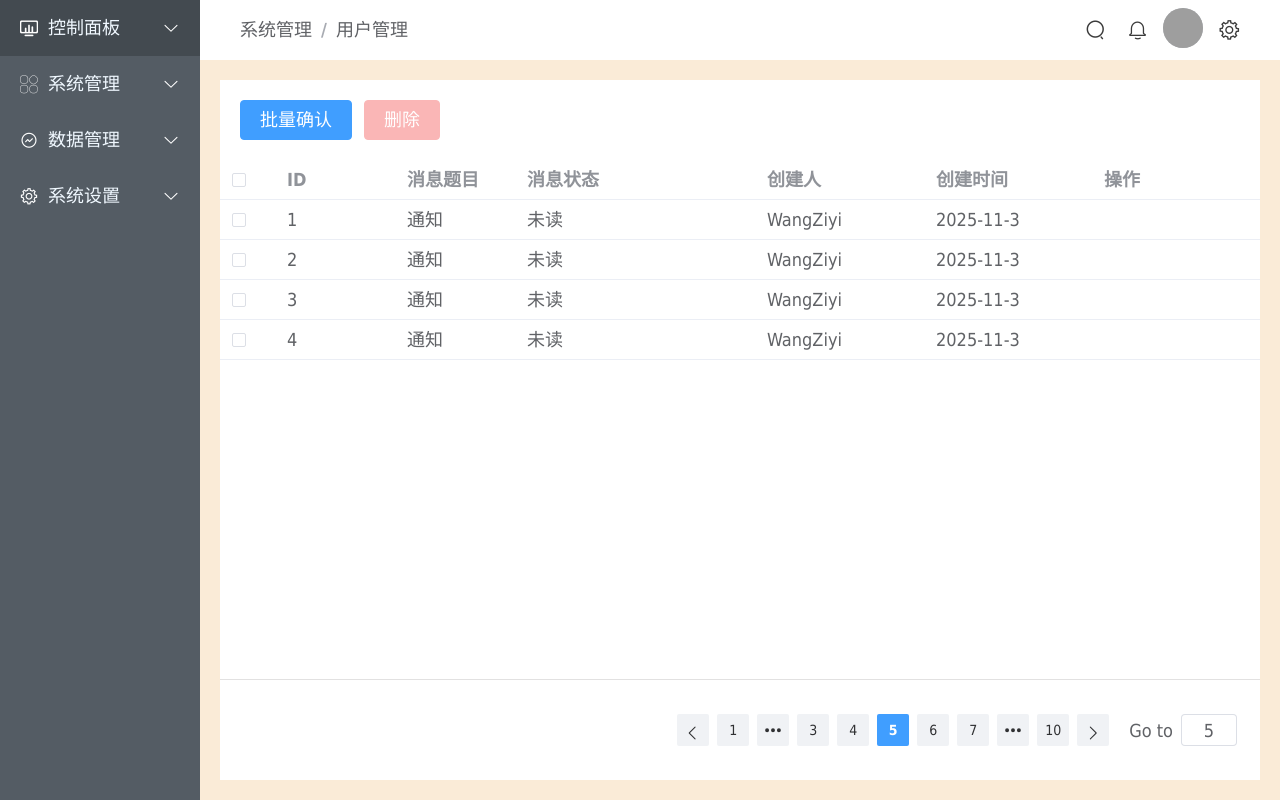
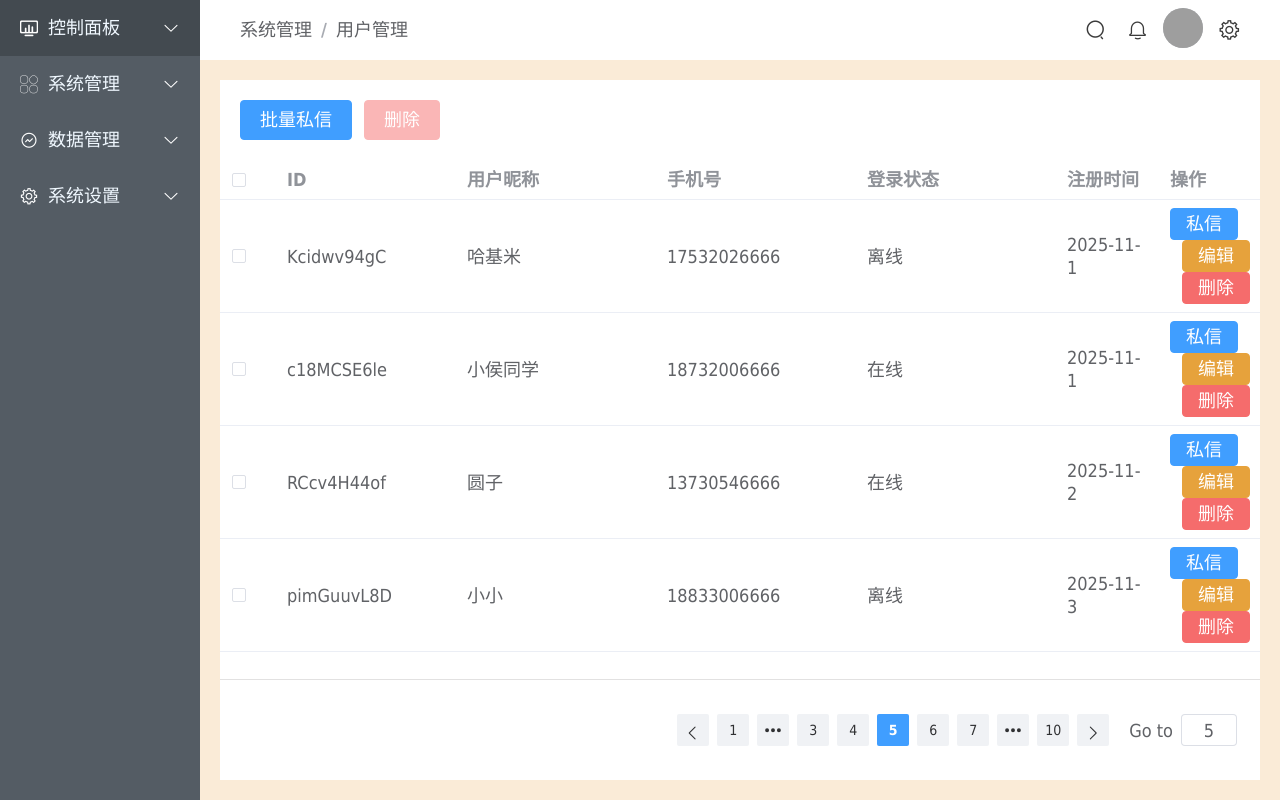
Before and after one commit to wangziyi333/English_FUNNING_LEARN, a Vue app: page /user_mag in a window 1280 px wide. Built offline with nearby package versions, Linux system fonts and the light colour scheme; grey boxes are pictures that could not be loaded; the HTML template or start-up script is replaced by a standard one.

Commit message:
chore: 在列表的操作中加入了按钮的elementplus元素并添加对应行为

```diff
--- a/package.json
+++ b/package.json
@@ -17,6 +17,7 @@
   "dependencies": {
     "chart.js": "^4.5.1",
     "element-plus": "^2.11.7",
+    "nanoid": "^5.1.6",
     "pinia": "^3.0.3",
     "vue": "^3.5.22",
     "vue-router": "^4.6.3"
--- a/src/pages/User_Management.vue
+++ b/src/pages/User_Management.vue
@@ -3,20 +3,30 @@
     <div class="main">
       <!-- 顶部按钮 -->
       <div class="up_button">
-        <el-button type="primary" size="large">批量确认</el-button>
+        <el-button type="primary" size="large">批量私信</el-button>
         <el-button type="danger" size="large" disabled>删除</el-button>
       </div>
       <!-- 消息列表 -->
       <el-table :data="tableData" style="width: 100%">
         <el-table-column type="selection" width="55" />
-        <el-table-column label="ID" width="120">
+        <el-table-column label="ID" width="180">
           <template #default="scope">{{ scope.row.ID }}</template>
         </el-table-column>
-        <el-table-column property="name" label="消息题目" width="120" />
-        <el-table-column property="state" label="消息状态" width="240" show-overflow-tooltip />
-        <el-table-column property="creater" label="创建人" />
-        <el-table-column property="time" label="创建时间" />
-        <el-table-column property="operation" label="操作" />
+        <el-table-column property="name" label="用户昵称" width="200" />
+        <el-table-column property="phone" label="手机号" width="200" />
+        <el-table-column property="state" label="登录状态" width="200" show-overflow-tooltip />
+        <el-table-column property="time" label="注册时间" />
+        <el-table-column property="operation" label="操作">
+          <template #default="scope">
+            <el-button type="primary" @click="privateMessage(scope.$index, scope.row)"
+              >私信</el-button
+            >
+            <el-button type="warning" @click="handleChange(scope.$index, scope.row)"
+              >编辑</el-button
+            >
+            <el-button type="danger" @click="handleDelete(scope.$index, scope.row)">删除</el-button>
+          </template>
+        </el-table-column>
       </el-table>
     </div>
     <!-- 底部页数调节 -->
@@ -42,10 +52,12 @@
 import { useNameStore } from '@/store/nameStore'
 import { ref } from 'vue'
 import type { ComponentSize } from 'element-plus'
+import { customAlphabet } from 'nanoid'
 const { user_management, Breadcrumbs, sys_management } = useNameStore()
 Breadcrumbs[0] = sys_management
 Breadcrumbs[1] = user_management
 
+const nanoid = customAlphabet('ABCDEFGHIJKLMNOPQRSTUVWXYZabcdefghijklmnopqrstuvwxyz0123456789', 10)
 const currentPage3 = ref(5)
 const pageSize3 = ref(100)
 const size = ref<ComponentSize>('default')
@@ -61,12 +73,11 @@ const handleCurrentChange = (val: number) => {
 //消息列表
 //  添加接口约束
 interface User {
-  ID: string
+  ID: string | boolean
   name: string
   state: string
-  creater: string
+  phone: number
   time: string
-  operation: string
 }
 // interface TableData<T> {
 //   list: T[][]
@@ -76,38 +87,43 @@ interface User {
 //消息列表数据
 const tableData: User[] = [
   {
-    ID: '1',
-    name: '通知',
-    state: '未读',
-    creater: 'WangZiyi',
-    time: '2025-11-3',
-    operation: ''
+    ID: nanoid(),
+    name: '哈基米',
+    state: '离线',
+    phone: 17532026666,
+    time: '2025-11-1'
   },
   {
-    ID: '2',
-    name: '通知',
-    state: '未读',
-    creater: 'WangZiyi',
-    time: '2025-11-3',
-    operation: ''
+    ID: nanoid(),
+    name: '小侯同学',
+    state: '在线',
+    phone: 18732006666,
+    time: '2025-11-1'
   },
   {
-    ID: '3',
-    name: '通知',
-    state: '未读',
-    creater: 'WangZiyi',
-    time: '2025-11-3',
-    operation: ''
+    ID: nanoid(),
+    name: '圆子',
+    state: '在线',
+    phone: 13730546666,
+    time: '2025-11-2'
   },
   {
-    ID: '4',
-    name: '通知',
-    state: '未读',
-    creater: 'WangZiyi',
-    time: '2025-11-3',
-    operation: ''
+    ID: nanoid(),
+    name: '小小',
+    state: '离线',
+    phone: 18833006666,
+    time: '2025-11-3'
   }
 ]
+const privateMessage = (index: number, row: User) => {
+  console.log('私信', index, row)
+}
+const handleChange = (index: number, row: User) => {
+  console.log('编辑', index, row)
+}
+const handleDelete = (index: number, row: User) => {
+  console.log('删除', index, row)
+}
 </script>
 <style scoped>
 .up_button {
--- a/src/pages/myMsg.vue
+++ b/src/pages/myMsg.vue
@@ -16,7 +16,17 @@
         <el-table-column property="state" label="消息状态" width="240" show-overflow-tooltip />
         <el-table-column property="creater" label="创建人" />
         <el-table-column property="time" label="创建时间" />
-        <el-table-column property="operation" label="操作" />
+        <el-table-column label="操作">
+          <template #default="scope">
+            <el-button type="primary" @click="handleConfirm(scope.$index, scope.row)"
+              >确认</el-button
+            >
+            <el-button type="warning" @click="handleDetail(scope.$index, scope.row)"
+              >详情</el-button
+            >
+            <el-button type="danger" @click="handleDelete(scope.$index, scope.row)">删除</el-button>
+          </template>
+        </el-table-column>
       </el-table>
     </div>
     <!-- 底部页数调节 -->
@@ -43,13 +53,11 @@ import { useNameStore } from '@/store/nameStore'
 import { ref } from 'vue'
 import type { ComponentSize } from 'element-plus'
 // import { reactive } from 'vue'
-
 //分页参数
 // const paginationData = reactive({
 //   pageNum: 1,
 //   pageSize: 10
 // })
-
 const currentPage3 = ref(5)
 const pageSize3 = ref(100)
 const size = ref<ComponentSize>('default')
@@ -73,7 +81,6 @@ interface User {
   state: string
   creater: string
   time: string
-  operation: string
 }
 // interface TableData<T> {
 //   list: T[][]
@@ -87,34 +94,42 @@ const tableData: User[] = [
     name: '通知',
     state: '未读',
     creater: 'WangZiyi',
-    time: '2025-11-3',
-    operation: ''
+    time: '2025-11-3'
   },
   {
     ID: '2',
     name: '通知',
     state: '未读',
     creater: 'WangZiyi',
-    time: '2025-11-3',
-    operation: ''
+    time: '2025-11-3'
   },
   {
     ID: '3',
     name: '通知',
     state: '未读',
     creater: 'WangZiyi',
-    time: '2025-11-3',
-    operation: ''
+    time: '2025-11-3'
   },
   {
     ID: '4',
     name: '通知',
     state: '未读',
     creater: 'WangZiyi',
-    time: '2025-11-3',
-    operation: ''
+    time: '2025-11-3'
   }
 ]
+// 处理操作按钮点击事件
+const handleConfirm = (index: number, row: User) => {
+  console.log('确认:', index, row)
+}
+
+const handleDetail = (index: number, row: User) => {
+  console.log('详情:', index, row)
+}
+
+const handleDelete = (index: number, row: User) => {
+  console.log('删除:', index, row)
+}
 </script>
 <style scoped>
 .up_button {
```
Also changed, not shown: 1 other file (tests, documents, lock files or other folders).
